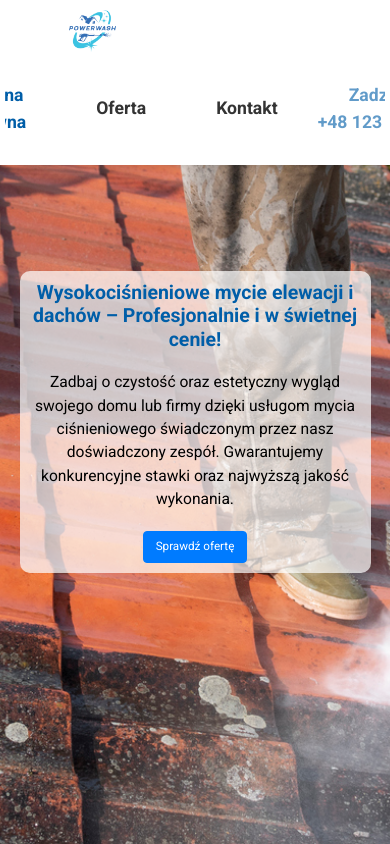
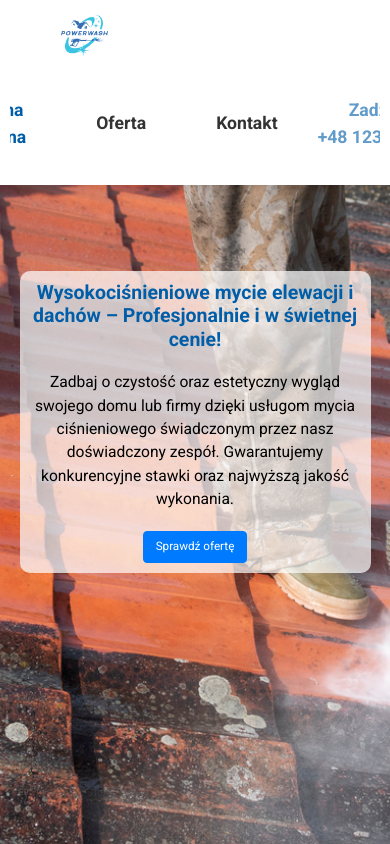
Before and after one commit to kera85/myciedachow.online, a plain HTML site: page index.html in a window 390 px wide. Drawn offline with nearby package versions, Linux system fonts and the light colour scheme.

Commit message:
Update index.html

```diff
--- a/index.html
+++ b/index.html
@@ -209,21 +209,7 @@
         margin: 5px 0;
       }
     }
-    @media (max-width: 768px) {
-  .navbar {
-    /* Zamiast 10px możesz ustawić dowolnie mniejsze odstępy, np. 5px */
-    padding: 5px;
-    height: auto;
-  }
 
-  .navbar-brand {
-    /* Usuwamy nadmiarowy margines i upewniamy się, że logo jest na środku */
-    margin: 0 auto;
-    display: flex;
-    justify-content: center;
-    align-items: center;
-  }
-}
   </style>
 </head>
 <body>
```
